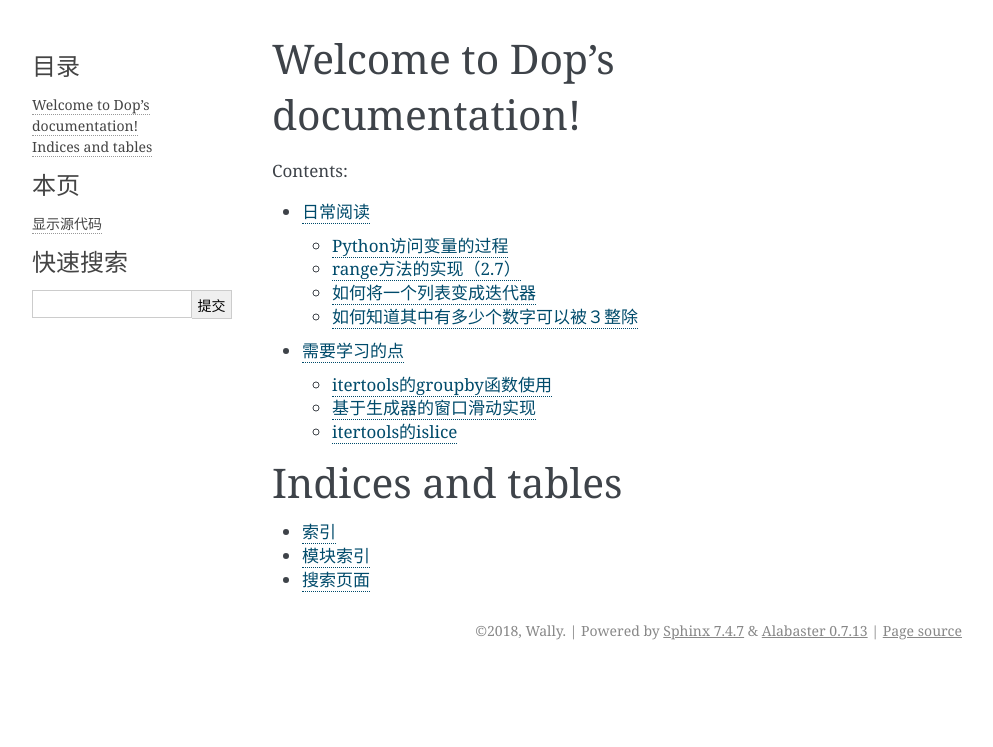
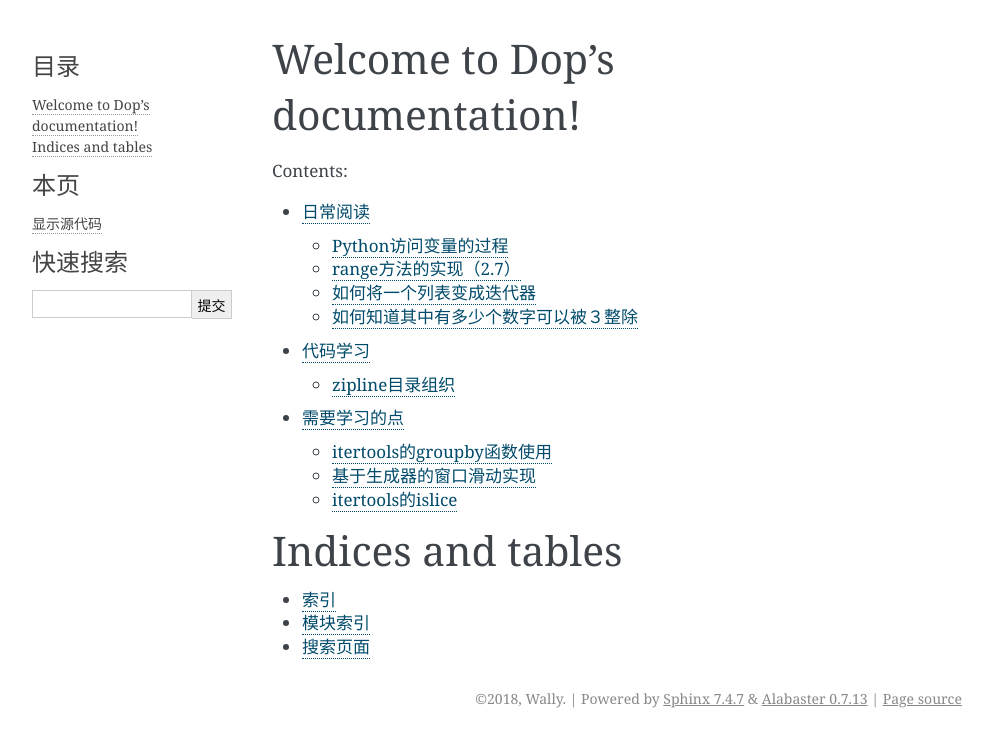
Before and after one commit to SDWally/dop, a Sphinx documentation site: the page built from docs/index.rst, in a window 1280 px wide. Shown: the top 747 px of the page, without its empty margins (148-1141 px from the left). Built offline with Sphinx 7.4.7, drawn with Linux system fonts in a browser that asks for light colours.

Commit message:
update fzipline

```diff
--- a/docs/lookpy/fzipline.rst
+++ b/docs/lookpy/fzipline.rst
@@ -1,2 +1,8 @@
 zipline学习
 ＝＝＝＝＝＝＝＝＝
+
+代码学习
++++++++++
+
+zipline目录组织
+----------------
```
